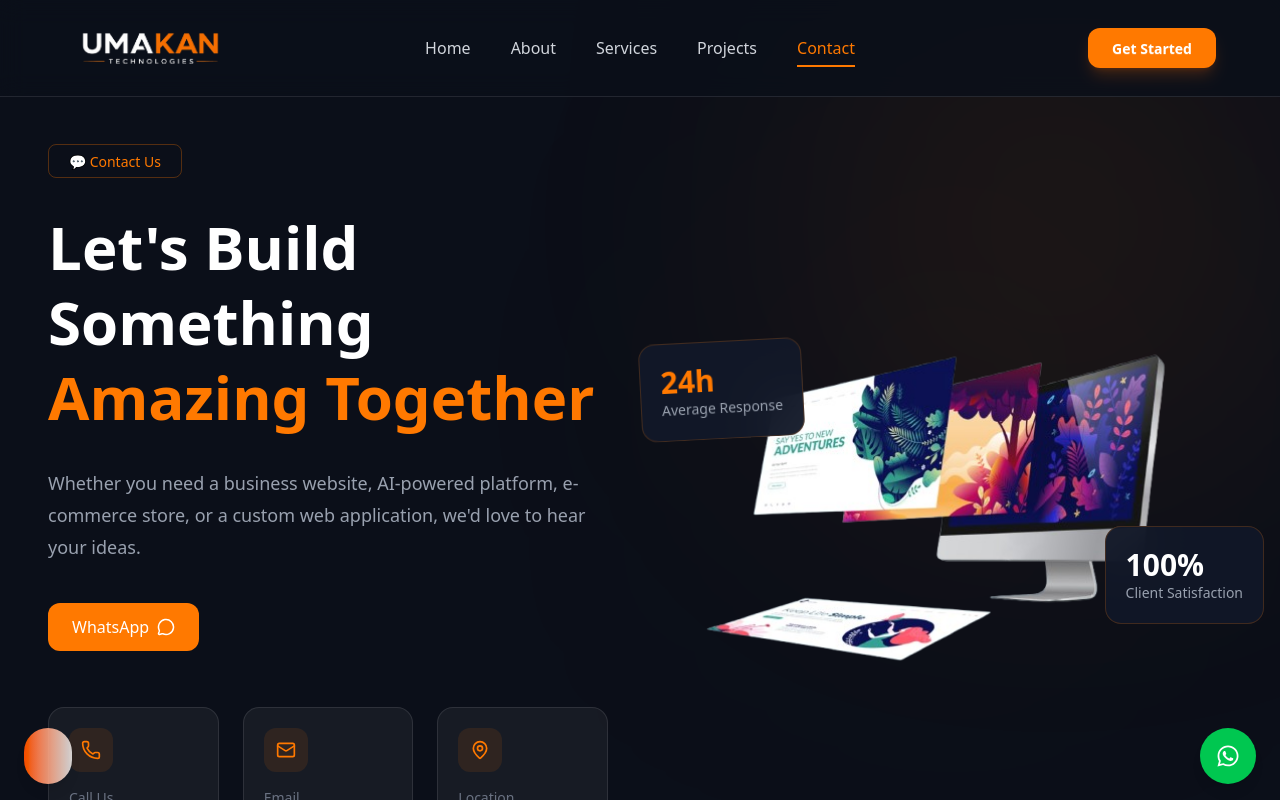
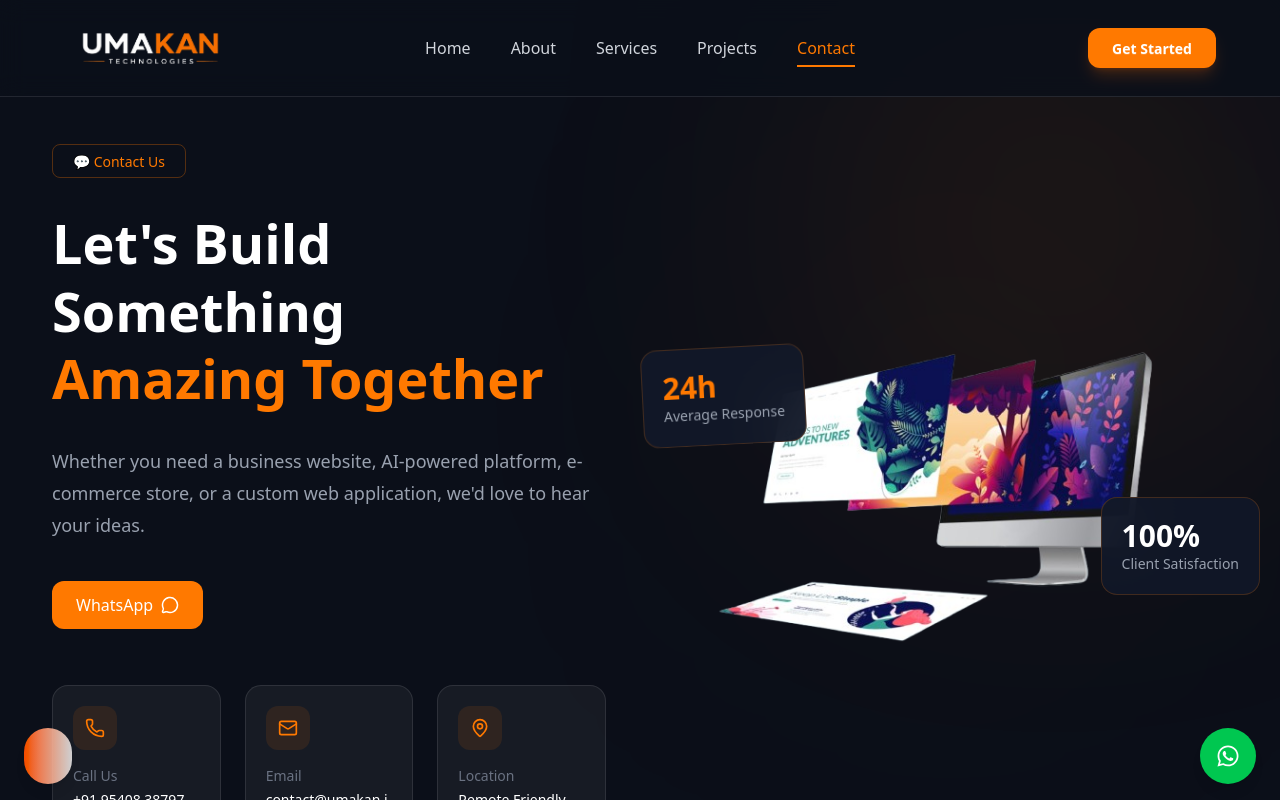
Before and after one commit to Anshika-9-tiwari/MyPortfolio, a Next.js app: page /contact in a window 1280 px wide. Shown: the top 800 px of the page. Built offline with nearby package versions, Linux system fonts and the light colour scheme; some icons are missing.

Commit message:
my_web 6th commit

```diff
--- a/src/components/contact/ContactHero.tsx
+++ b/src/components/contact/ContactHero.tsx
@@ -39,9 +39,9 @@ export default function ContactHero() {
 
       <div className="absolute right-0 top-0 w-[450px] h-[450px] rounded-full bg-[#ff7900]/10 blur-[140px]" />
 
-      <div className="max-w-7xl mx-auto px-8 lg:px-12">
+      <div className="max-w-7xl mx-auto px-8 lg:px-13">
 
-        <div className="grid lg:grid-cols-2 gap-16 items-center">
+        <div className="grid lg:grid-cols-2 gap-17 items-center">
 
           {/* LEFT */}
 
@@ -53,7 +53,7 @@ export default function ContactHero() {
 
             </div>
 
-            <h1 className="mt-8 text-5xl lg:text-6xl font-bold text-white leading-tight">
+            <h1 className="mt-8 text-5xl lg:text-[54px] font-bold text-white leading-tight">
 
               Let's Build Something
 
@@ -146,7 +146,7 @@ export default function ContactHero() {
             {/* Browser */}
 
             <div className="relative w-full max-w-[620px] rounded-[30px] overflow-hidden ">
-              <div className="relative aspect-[13/10]">
+              <div className="relative aspect-[14/10]">
 
                 <Image
                   src="/projects/home_hero-removebg.png"
```
